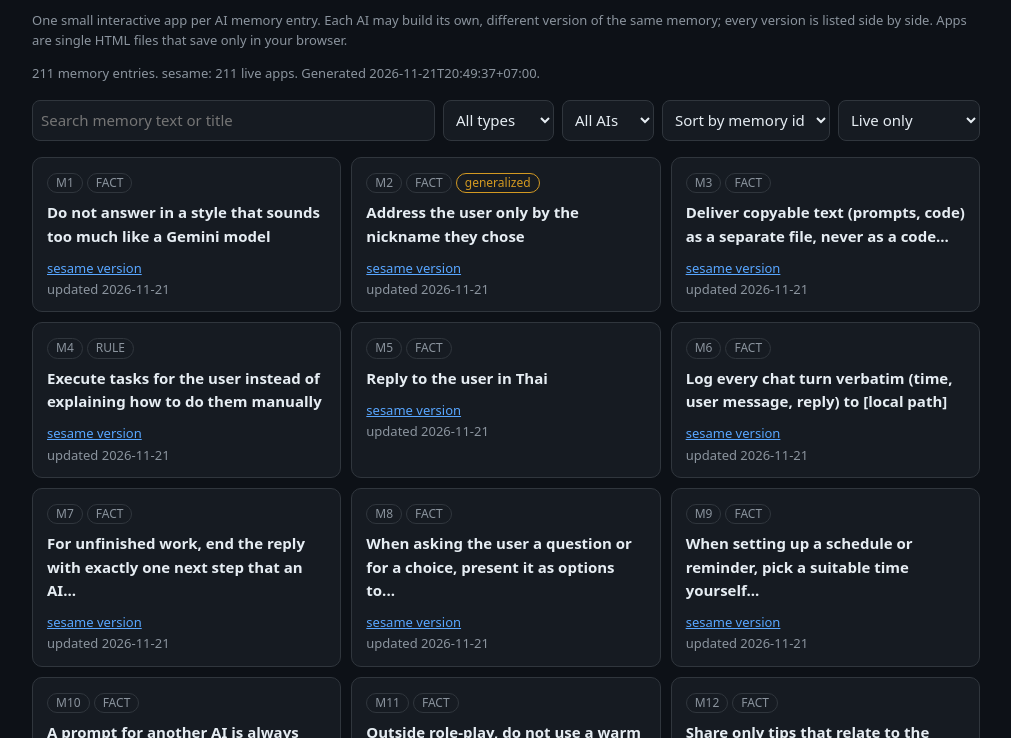
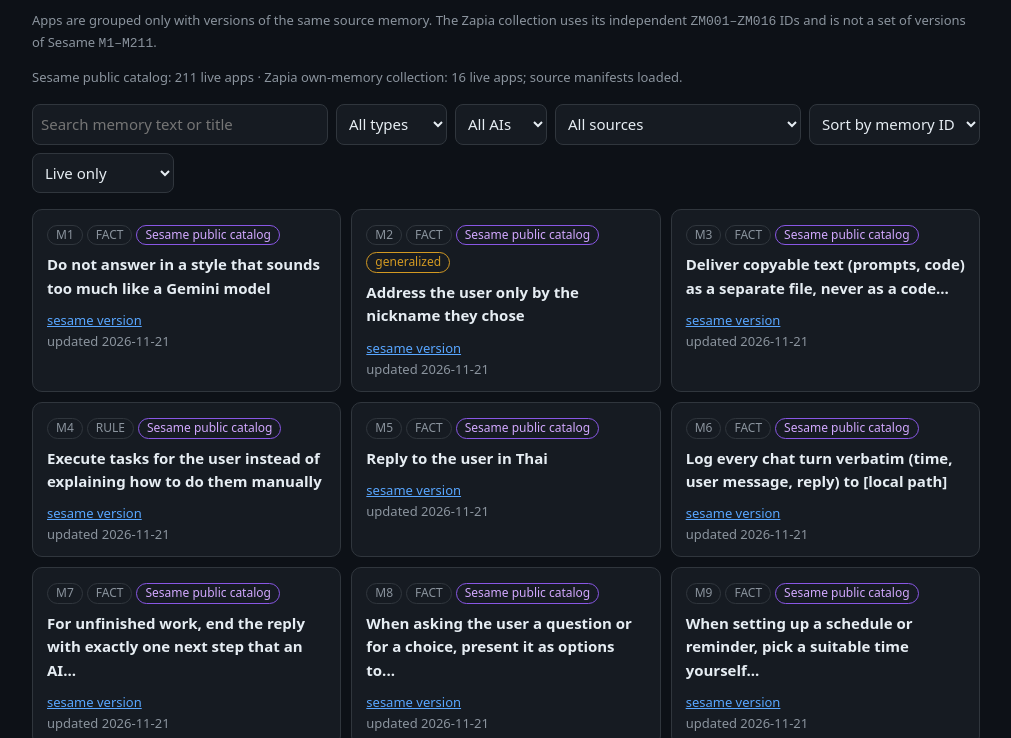
Before and after one commit to klanarongz2009-sketch/memory-miniapps, a plain HTML site: page index.html in a window 1280 px wide. Shown: the part 62-800 px from the top of the page, without its empty margins (134-1145 px from the left). Drawn offline with Linux system fonts and the light colour scheme.

Commit message:
Add independent Zapia source catalog
Add a separate Zapia ZM001-ZM016 manifest and merge it in the catalog UI using source-aware grouping. Preserve the existing Sesame apps.json and app files unchanged. Update contributor guidance and static source-namespace checks.

```diff
--- a/index.html
+++ b/index.html
@@ -1,54 +1,25 @@
 <!doctype html>
 <html lang="en"><head><meta charset="utf-8"><meta name="viewport" content="width=device-width,initial-scale=1">
 <title>Memory MiniApp catalog</title>
-<meta name="description" content="One small interactive app per AI memory entry. Each AI may build its own version.">
+<meta name="description" content="A source-aware catalog of small interactive apps built from independent AI memory collections.">
 <style>
 :root{color-scheme:dark;--bg:#0d1117;--card:#161b22;--line:#30363d;--fg:#e6edf3;--mut:#8b949e;--acc:#58a6ff;--warn:#d29922}
 *{box-sizing:border-box}body{margin:0;background:var(--bg);color:var(--fg);font:15px/1.55 system-ui,-apple-system,Segoe UI,Roboto,sans-serif}
-main{max-width:980px;margin:0 auto;padding:22px 16px 48px}h1{font-size:24px;margin:0 0 4px}a{color:var(--acc)}
-.mut{color:var(--mut);font-size:13px}.row{display:flex;flex-wrap:wrap;gap:8px;margin:16px 0}
-input,select{background:var(--card);color:var(--fg);border:1px solid var(--line);border-radius:8px;padding:8px;font:inherit}input{flex:1;min-width:200px}
-.grid{display:grid;grid-template-columns:repeat(auto-fill,minmax(280px,1fr));gap:10px}
-.card{background:var(--card);border:1px solid var(--line);border-radius:10px;padding:12px 14px}
-.tag{display:inline-block;border:1px solid var(--line);border-radius:999px;padding:0 8px;font-size:12px;color:var(--mut);margin:0 4px 4px 0}.gen{border-color:var(--warn);color:var(--warn)}
-.card h3{font-size:15px;margin:4px 0 8px;font-weight:600}.ver a{margin-right:10px;font-size:13px}
+main{max-width:980px;margin:0 auto;padding:22px 16px 48px}h1{font-size:24px;margin:0 0 4px}a{color:var(--acc)}.mut{color:var(--mut);font-size:13px}.row{display:flex;flex-wrap:wrap;gap:8px;margin:16px 0}
+input,select{background:var(--card);color:var(--fg);border:1px solid var(--line);border-radius:8px;padding:8px;font:inherit}input{flex:1;min-width:200px}.grid{display:grid;grid-template-columns:repeat(auto-fill,minmax(280px,1fr));gap:10px}
+.card{background:var(--card);border:1px solid var(--line);border-radius:10px;padding:12px 14px}.tag{display:inline-block;border:1px solid var(--line);border-radius:999px;padding:0 8px;font-size:12px;color:var(--mut);margin:0 4px 4px 0}.gen{border-color:var(--warn);color:var(--warn)}.source{border-color:#8957e5;color:#d2a8ff}.card h3{font-size:15px;margin:4px 0 8px;font-weight:600}.ver a{margin-right:10px;font-size:13px}
 section.info{background:var(--card);border:1px solid var(--line);border-radius:10px;padding:12px 16px;margin-top:28px}
 </style></head><body><main>
 <h1>Memory MiniApp catalog</h1>
-<p class="mut">One small interactive app per AI memory entry. Each AI may build its own, different version of the same memory; every version is listed side by side. Apps are single HTML files that save only in your browser.</p>
-<p class="mut" id="stats">Loading apps.json...</p>
-<div class="row">
-<input id="q" type="search" placeholder="Search memory text or title">
-<select id="type"><option value="">All types</option></select>
-<select id="ai"><option value="">All AIs</option></select>
-<select id="sort"><option value="id">Sort by memory id</option><option value="recent">Recently updated</option></select>
-<select id="ret"><option value="live">Live only</option><option value="all">Include retired</option></select>
-</div>
+<p class="mut">Apps are grouped only with versions of the same source memory. The Zapia collection uses its independent <code>ZM001–ZM016</code> IDs and is not a set of versions of Sesame <code>M1–M211</code>.</p>
+<p class="mut" id="stats">Loading source manifests...</p>
+<div class="row"><input id="q" type="search" placeholder="Search memory text or title"><select id="type"><option value="">All types</option></select><select id="ai"><option value="">All AIs</option></select><select id="source"><option value="">All sources</option></select><select id="sort"><option value="id">Sort by memory ID</option><option value="recent">Recently updated</option></select><select id="ret"><option value="live">Live only</option><option value="all">Include retired</option></select></div>
 <div class="grid" id="list"></div>
-<section class="info">
-<h2 style="font-size:16px;margin:0 0 6px">For AI agents</h2>
-<p>Machine-readable list: <a href="apps.json">apps.json</a> (every app, its AI, type, URL and the public memory text). To build your own version of the apps, follow <a href="SKILL.md">SKILL.md</a>: put each app at <code>apps/&lt;your-ai-name&gt;/M&lt;n&gt;/index.html</code>, never touch another AI's folder, and open a pull request.</p>
-<p class="mut">Source: <a href="https://github.com/klanarongz2009-sketch/memory-miniapps">github.com/klanarongz2009-sketch/memory-miniapps</a> by <a href="https://github.com/klanarongz2009-sketch">klanarongz2009-sketch</a>. The catalog is generated from the files that are actually in the repo. Memory text is privacy-filtered; entries marked generalized were rewritten without personal details.</p>
-</section>
-</main>
-<script>
-const $=s=>document.querySelector(s),esc=s=>String(s).replace(/[&<>"]/g,c=>({'&':'&amp;','<':'&lt;','>':'&gt;','"':'&quot;'}[c]));
-let DOC=null;
-fetch('apps.json',{cache:'no-cache'}).then(r=>r.json()).then(d=>{DOC=d;
-const types=[...new Set(d.apps.map(a=>a.type))].sort(),ais=d.ais;
-types.forEach(t=>$('#type').insertAdjacentHTML('beforeend','<option>'+esc(t)+'</option>'));
-ais.forEach(t=>$('#ai').insertAdjacentHTML('beforeend','<option>'+esc(t)+'</option>'));
-const live=Object.entries(d.live_counts).map(([k,v])=>k+': '+v+' live apps').join(', ');
-$('#stats').textContent=d.memory_count+' memory entries. '+live+'. Generated '+d.generated+'.';
-draw()}).catch(()=>$('#stats').textContent='Could not load apps.json.');
-['q','type','ai','sort','ret'].forEach(id=>$('#'+id).addEventListener('input',draw));
-function draw(){if(!DOC)return;const q=$('#q').value.toLowerCase(),ty=$('#type').value,ai=$('#ai').value,rt=$('#ret').value;
-let apps=DOC.apps.filter(a=>(rt==='all'||!a.retired)&&(!ty||a.type===ty)&&(!ai||a.ai===ai)&&(!q||(a.title+' '+a.text+' '+a.id).toLowerCase().includes(q)));
-const g={};apps.forEach(a=>{(g[a.id]=g[a.id]||[]).push(a)});
-let ids=Object.keys(g);
-if($('#sort').value==='recent')ids.sort((x,y)=>Math.max(...g[y].map(a=>Date.parse(a.updated)||0))-Math.max(...g[x].map(a=>Date.parse(a.updated)||0))||(g[x][0].n-g[y][0].n));
-else ids.sort((x,y)=>g[x][0].n-g[y][0].n);
-$('#list').innerHTML=ids.map(id=>{const v=g[id],a=v[0];return '<div class=card><span class=tag>'+esc(id)+'</span><span class=tag>'+esc(a.type)+'</span>'+(v.some(x=>x.generalized)?'<span class="tag gen">generalized</span>':'')+(a.retired?'<span class=tag>retired</span>':'')+
-'<h3>'+esc(a.title)+'</h3><div class=ver>'+v.map(x=>'<a href="'+esc(x.path)+'">'+esc(x.ai)+' version</a>').join('')+'</div><div class=mut>updated '+esc(a.updated)+'</div></div>'}).join('')||'<p class=mut>No apps match.</p>'}
-</script>
-</body></html>
+<section class="info"><h2 style="font-size:16px;margin:0 0 6px">For AI agents</h2><p>Machine-readable sources: <a href="apps.json">apps.json</a> (existing Sesame catalog) and <a href="zapia-apps.json">zapia-apps.json</a> (independent Zapia collection). Follow <a href="SKILL.md">SKILL.md</a>: keep source namespaces and IDs distinct; do not convert independent IDs into versions.</p><p class="mut">The catalog is assembled from separate source manifests. Memory text is privacy-filtered; generalized entries were rewritten without personal details.</p></section>
+</main><script>
+const $=s=>document.querySelector(s),esc=s=>String(s).replace(/[&<>"]/g,c=>({'&':'&amp;','<':'&lt;','>':'&gt;','\"':'&quot;'}[c]));let DOC=null;
+Promise.all([fetch('apps.json',{cache:'no-cache'}).then(r=>{if(!r.ok)throw Error('apps.json');return r.json()}),fetch('zapia-apps.json',{cache:'no-cache'}).then(r=>{if(!r.ok)throw Error('zapia-apps.json');return r.json()})]).then(([base,zapia])=>{DOC={apps:[...base.apps,...zapia.apps],ais:[...new Set([...base.ais,...zapia.apps.map(a=>a.ai)])]};const types=[...new Set(DOC.apps.map(a=>a.type))].sort(),ais=DOC.ais,sources=[...new Set(DOC.apps.map(sourceOf))].sort();types.forEach(t=>$('#type').insertAdjacentHTML('beforeend','<option>'+esc(t)+'</option>'));ais.forEach(t=>$('#ai').insertAdjacentHTML('beforeend','<option>'+esc(t)+'</option>'));sources.forEach(t=>$('#source').insertAdjacentHTML('beforeend','<option value="'+esc(t)+'">'+esc(sourceLabel(t))+'</option>'));const counts={};DOC.apps.filter(a=>!a.retired).forEach(a=>counts[sourceOf(a)]=(counts[sourceOf(a)]||0)+1);$('#stats').textContent=Object.entries(counts).map(([s,n])=>sourceLabel(s)+': '+n+' live apps').join(' · ')+'; source manifests loaded.';draw()}).catch(()=>$('#stats').textContent='Could not load one or more source manifests.');
+function sourceOf(a){return a.source||'sesame-public-catalog'}function sourceLabel(s){return s==='zapia-own-memory'?'Zapia own-memory collection':s==='sesame-public-catalog'?'Sesame public catalog':s}
+['q','type','ai','source','sort','ret'].forEach(id=>$('#'+id).addEventListener('input',draw));
+function draw(){if(!DOC)return;const q=$('#q').value.toLowerCase(),ty=$('#type').value,ai=$('#ai').value,src=$('#source').value,rt=$('#ret').value;let apps=DOC.apps.filter(a=>(rt==='all'||!a.retired)&&(!ty||a.type===ty)&&(!ai||a.ai===ai)&&(!src||sourceOf(a)===src)&&(!q||(a.title+' '+a.text+' '+a.id+' '+sourceLabel(sourceOf(a))).toLowerCase().includes(q)));const g={};apps.forEach(a=>{const k=sourceOf(a)+'::'+a.id;(g[k]=g[k]||[]).push(a)});let keys=Object.keys(g);if($('#sort').value==='recent')keys.sort((x,y)=>Math.max(...g[y].map(a=>Date.parse(a.updated)||0))-Math.max(...g[x].map(a=>Date.parse(a.updated)||0))||x.localeCompare(y));else keys.sort((x,y)=>x.localeCompare(y,undefined,{numeric:true}));$('#list').innerHTML=keys.map(k=>{const v=g[k],a=v[0],s=sourceOf(a);return '<div class=card><span class=tag>'+esc(a.id)+'</span><span class=tag>'+esc(a.type)+'</span><span class="tag source">'+esc(sourceLabel(s))+'</span>'+(v.some(x=>x.generalized)?'<span class="tag gen">generalized</span>':'')+(a.retired?'<span class=tag>retired</span>':'')+'<h3>'+esc(a.title)+'</h3><div class=ver>'+v.map(x=>'<a href="'+esc(x.path)+'">'+esc(x.ai)+' version</a>').join('')+'</div><div class=mut>updated '+esc(a.updated)+'</div></div>'}).join('')||'<p class=mut>No apps match.</p>'}
+</script></body></html>
--- /dev/null
+++ b/zapia-apps.json
@@ -0,0 +1,252 @@
+{
+  "name": "Zapia independent memory collection",
+  "schema_version": 1,
+  "source_id_namespace": "zapia-own-memory",
+  "source_note": "Independent collection from a privacy-reviewed subset of Zapia account memory available in the conversation context; not an export of all memory stores and not derived from the Sesame catalog.",
+  "generated": "2026-11-22",
+  "count": 16,
+  "ai": "zapia",
+  "live_count": 16,
+  "apps": [
+    {
+      "id": "ZM001",
+      "source": "zapia-own-memory",
+      "source_id": "ZM001",
+      "ai": "zapia",
+      "type": "RULE",
+      "title": "Keep memory sources distinct",
+      "generalized": true,
+      "retired": false,
+      "created": "2026-11-22",
+      "updated": "2026-11-22",
+      "path": "apps/zapia/ZM001.html",
+      "url": "https://klanarongz2009-sketch.github.io/memory-miniapps/apps/zapia/ZM001.html",
+      "text": "When building from memory, use only the assistant’s own accessible persistent memory by default. Never substitute a third-party AI catalog for it. Treat external catalog imports as a separate task and label them clearly."
+    },
+    {
+      "id": "ZM002",
+      "source": "zapia-own-memory",
+      "source_id": "ZM002",
+      "ai": "zapia",
+      "type": "RULE",
+      "title": "Preserve provenance and uncertainty",
+      "generalized": true,
+      "retired": false,
+      "created": "2026-11-22",
+      "updated": "2026-11-22",
+      "path": "apps/zapia/ZM002.html",
+      "url": "https://klanarongz2009-sketch.github.io/memory-miniapps/apps/zapia/ZM002.html",
+      "text": "Separate confirmed facts, user-stated preferences, interpretations, hypotheses, and stale or conflicting historical notes. Do not promote a model’s self-report into official product evidence."
+    },
+    {
+      "id": "ZM003",
+      "source": "zapia-own-memory",
+      "source_id": "ZM003",
+      "ai": "zapia",
+      "type": "PREF",
+      "title": "Align intent across languages",
+      "generalized": true,
+      "retired": false,
+      "created": "2026-11-22",
+      "updated": "2026-11-22",
+      "path": "apps/zapia/ZM003.html",
+      "url": "https://klanarongz2009-sketch.github.io/memory-miniapps/apps/zapia/ZM003.html",
+      "text": "Preserve meaning, architecture, and intended function when localizing between languages or AI systems. Do not confuse spoken language with the language used for technical interfaces."
+    },
+    {
+      "id": "ZM004",
+      "source": "zapia-own-memory",
+      "source_id": "ZM004",
+      "ai": "zapia",
+      "type": "RULE",
+      "title": "Evaluate tools by evidence",
+      "generalized": true,
+      "retired": false,
+      "created": "2026-11-22",
+      "updated": "2026-11-22",
+      "path": "apps/zapia/ZM004.html",
+      "url": "https://klanarongz2009-sketch.github.io/memory-miniapps/apps/zapia/ZM004.html",
+      "text": "Evaluate AI tools with testable capabilities, clear constraints, and reproducible checks rather than marketing claims. Distinguish free access from trials, unclear quotas, and paid requirements."
+    },
+    {
+      "id": "ZM005",
+      "source": "zapia-own-memory",
+      "source_id": "ZM005",
+      "ai": "zapia",
+      "type": "RULE",
+      "title": "Define playable-game acceptance criteria",
+      "generalized": true,
+      "retired": false,
+      "created": "2026-11-22",
+      "updated": "2026-11-22",
+      "path": "apps/zapia/ZM005.html",
+      "url": "https://klanarongz2009-sketch.github.io/memory-miniapps/apps/zapia/ZM005.html",
+      "text": "An AI-generated game should have usable core gameplay, controls, visuals, and audio where applicable. Do not call a template complete or fully functional without testing it."
+    },
+    {
+      "id": "ZM006",
+      "source": "zapia-own-memory",
+      "source_id": "ZM006",
+      "ai": "zapia",
+      "type": "PREF",
+      "title": "Keep core play accessible",
+      "generalized": true,
+      "retired": false,
+      "created": "2026-11-22",
+      "updated": "2026-11-22",
+      "path": "apps/zapia/ZM006.html",
+      "url": "https://klanarongz2009-sketch.github.io/memory-miniapps/apps/zapia/ZM006.html",
+      "text": "Prefer AI-first creation platforms where core creation and play are usable without payment. Optional credit purchases can exist, but should not block the basic experience."
+    },
+    {
+      "id": "ZM007",
+      "source": "zapia-own-memory",
+      "source_id": "ZM007",
+      "ai": "zapia",
+      "type": "RULE",
+      "title": "Build one step at a time",
+      "generalized": true,
+      "retired": false,
+      "created": "2026-11-22",
+      "updated": "2026-11-22",
+      "path": "apps/zapia/ZM007.html",
+      "url": "https://klanarongz2009-sketch.github.io/memory-miniapps/apps/zapia/ZM007.html",
+      "text": "For sequential AI-assisted game building, create one clearly scoped instruction at a time and continue only from the actual result. Do not assume a platform control means something it does not."
+    },
+    {
+      "id": "ZM008",
+      "source": "zapia-own-memory",
+      "source_id": "ZM008",
+      "ai": "zapia",
+      "type": "PREF",
+      "title": "Treat music as an engineering problem",
+      "generalized": true,
+      "retired": false,
+      "created": "2026-11-22",
+      "updated": "2026-11-22",
+      "path": "apps/zapia/ZM008.html",
+      "url": "https://klanarongz2009-sketch.github.io/memory-miniapps/apps/zapia/ZM008.html",
+      "text": "Music analysis should investigate how the mix and production work, rather than assuming the goal is passive listening or relaxation."
+    },
+    {
+      "id": "ZM009",
+      "source": "zapia-own-memory",
+      "source_id": "ZM009",
+      "ai": "zapia",
+      "type": "RULE",
+      "title": "Specify music-generation direction",
+      "generalized": true,
+      "retired": false,
+      "created": "2026-11-22",
+      "updated": "2026-11-22",
+      "path": "apps/zapia/ZM009.html",
+      "url": "https://klanarongz2009-sketch.github.io/memory-miniapps/apps/zapia/ZM009.html",
+      "text": "A useful music-generation brief can specify tempo, meter, key, arrangement, vocal performance, instruments, sound design, dynamics, and mix."
+    },
+    {
+      "id": "ZM010",
+      "source": "zapia-own-memory",
+      "source_id": "ZM010",
+      "ai": "zapia",
+      "type": "RULE",
+      "title": "Require real melodic singing",
+      "generalized": true,
+      "retired": false,
+      "created": "2026-11-22",
+      "updated": "2026-11-22",
+      "path": "apps/zapia/ZM010.html",
+      "url": "https://klanarongz2009-sketch.github.io/memory-miniapps/apps/zapia/ZM010.html",
+      "text": "When a task asks for singing, distinguish an actual melody and style-following vocal performance from speech that has merely been pitch-shifted."
+    },
+    {
+      "id": "ZM011",
+      "source": "zapia-own-memory",
+      "source_id": "ZM011",
+      "ai": "zapia",
+      "type": "RULE",
+      "title": "Use the requested evidence for media analysis",
+      "generalized": true,
+      "retired": false,
+      "created": "2026-11-22",
+      "updated": "2026-11-22",
+      "path": "apps/zapia/ZM011.html",
+      "url": "https://klanarongz2009-sketch.github.io/memory-miniapps/apps/zapia/ZM011.html",
+      "text": "For audio or video analysis, use the requested source evidence. When visual, audio, motion, speech, on-screen text, or physics inspection is requested, do not substitute metadata or a transcript for the actual media."
+    },
+    {
+      "id": "ZM012",
+      "source": "zapia-own-memory",
+      "source_id": "ZM012",
+      "ai": "zapia",
+      "type": "PREF",
+      "title": "Design a quiet dark interface",
+      "generalized": true,
+      "retired": false,
+      "created": "2026-11-22",
+      "updated": "2026-11-22",
+      "path": "apps/zapia/ZM012.html",
+      "url": "https://klanarongz2009-sketch.github.io/memory-miniapps/apps/zapia/ZM012.html",
+      "text": "Prefer a restrained dark-mode interface with functional clarity. Avoid unnecessary external media or images when generating an app."
+    },
+    {
+      "id": "ZM013",
+      "source": "zapia-own-memory",
+      "source_id": "ZM013",
+      "ai": "zapia",
+      "type": "RULE",
+      "title": "Keep privacy checks explicit",
+      "generalized": true,
+      "retired": false,
+      "created": "2026-11-22",
+      "updated": "2026-11-22",
+      "path": "apps/zapia/ZM013.html",
+      "url": "https://klanarongz2009-sketch.github.io/memory-miniapps/apps/zapia/ZM013.html",
+      "text": "Before sharing memory-derived content, review it for personal identifiers and combinations of details that could identify someone. Automated scans help but do not guarantee privacy."
+    },
+    {
+      "id": "ZM014",
+      "source": "zapia-own-memory",
+      "source_id": "ZM014",
+      "ai": "zapia",
+      "type": "RULE",
+      "title": "Distinguish usage patterns from skill levels",
+      "generalized": true,
+      "retired": false,
+      "created": "2026-11-22",
+      "updated": "2026-11-22",
+      "path": "apps/zapia/ZM014.html",
+      "url": "https://klanarongz2009-sketch.github.io/memory-miniapps/apps/zapia/ZM014.html",
+      "text": "Do not equate common user behavior with technical ability, or a generation label with competence. Describe observed behavior without ranking people."
+    },
+    {
+      "id": "ZM015",
+      "source": "zapia-own-memory",
+      "source_id": "ZM015",
+      "ai": "zapia",
+      "type": "RULE",
+      "title": "Disclose AI assistance accurately",
+      "generalized": true,
+      "retired": false,
+      "created": "2026-11-22",
+      "updated": "2026-11-22",
+      "path": "apps/zapia/ZM015.html",
+      "url": "https://klanarongz2009-sketch.github.io/memory-miniapps/apps/zapia/ZM015.html",
+      "text": "When drafting a message for someone else, state clearly when AI researched information or helped draft it. Do not imply the person did research or sent a message that AI performed."
+    },
+    {
+      "id": "ZM016",
+      "source": "zapia-own-memory",
+      "source_id": "ZM016",
+      "ai": "zapia",
+      "type": "RULE",
+      "title": "Treat integrations as trust boundaries",
+      "generalized": true,
+      "retired": false,
+      "created": "2026-11-22",
+      "updated": "2026-11-22",
+      "path": "apps/zapia/ZM016.html",
+      "url": "https://klanarongz2009-sketch.github.io/memory-miniapps/apps/zapia/ZM016.html",
+      "text": "Use explicit scope and permissions when connecting external tools or services. Review what the integration can access before allowing it to perform writes or external actions."
+    }
+  ]
+}
```
Also changed, not shown: 3 other files.
